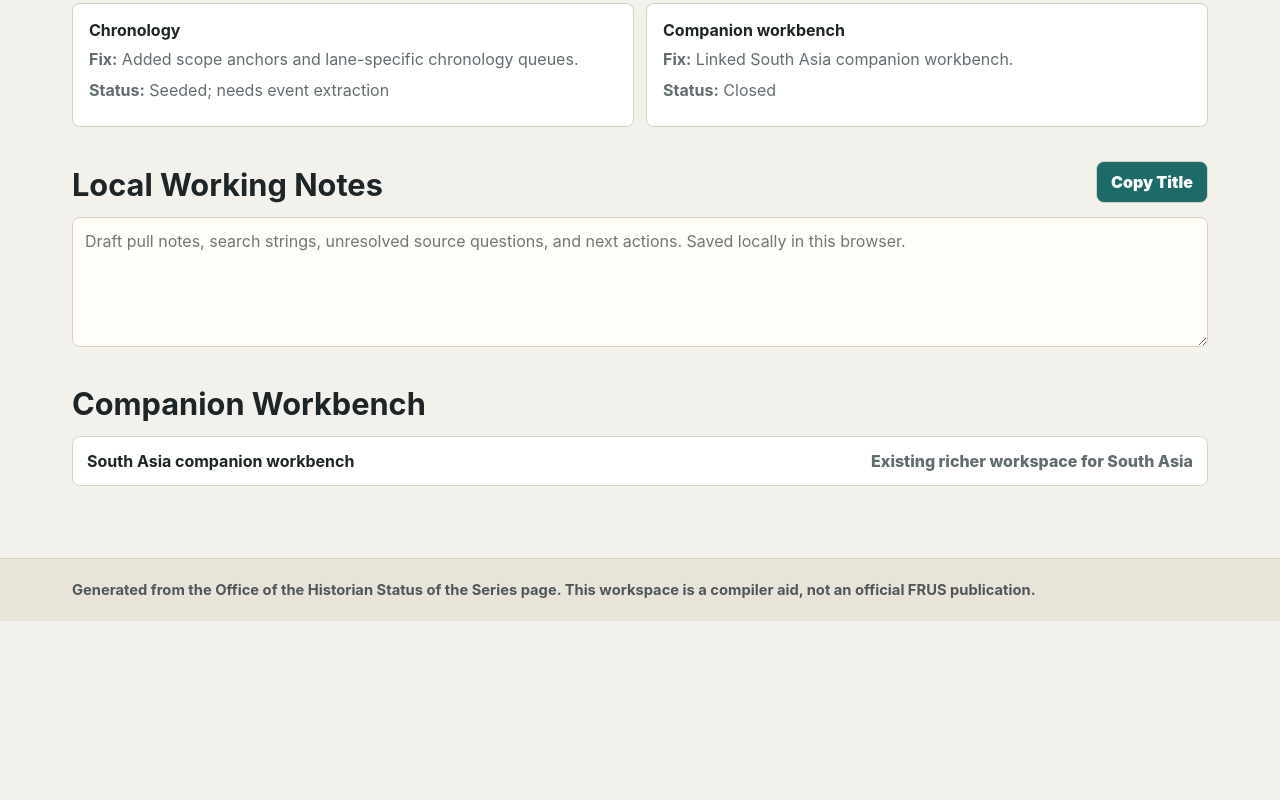
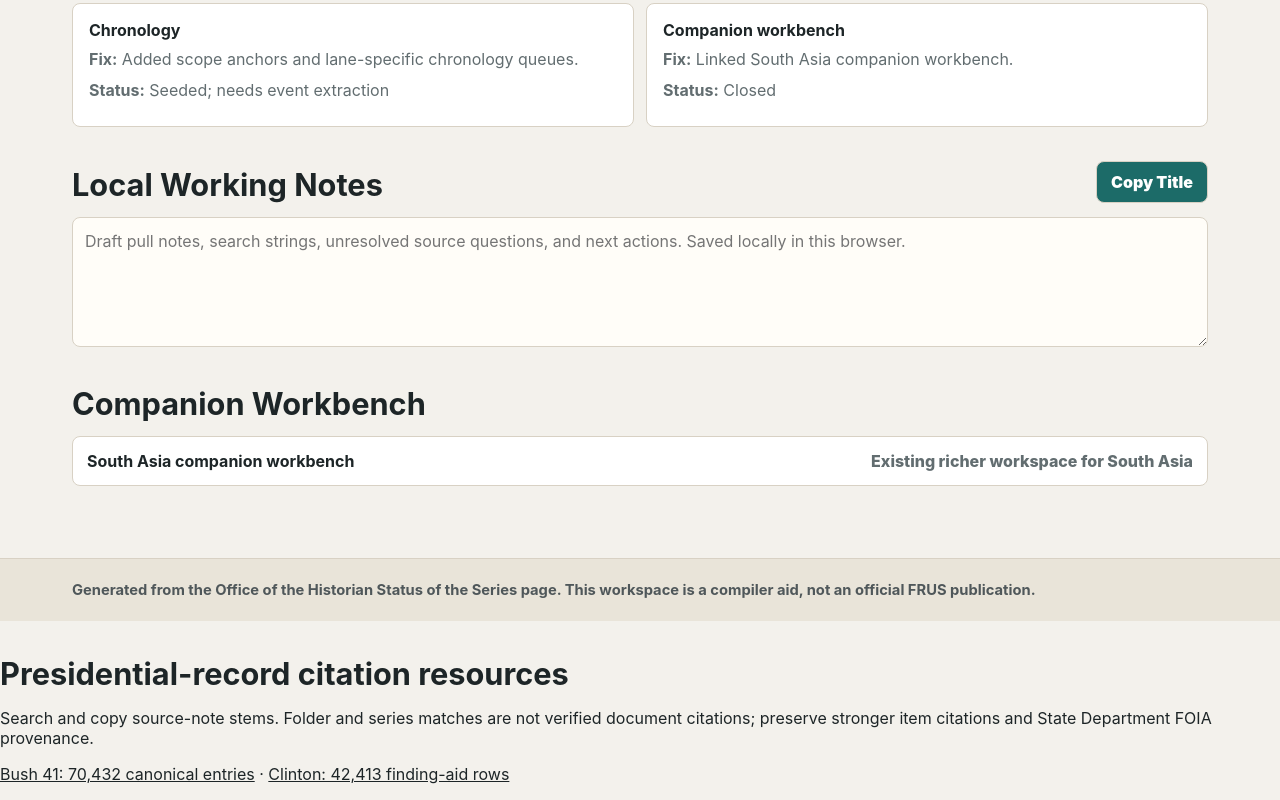
Before and after one commit to therealjameswilson/frus-1989-92v15-assist, a plain HTML site: page index.html in a window 1280 px wide. Shown: the part 2407-3207 px from the top of the page. Before the commit the page ends 3028 px from the top, so only its background shows below. Drawn offline with Linux system fonts and the light colour scheme.

Commit message:
Add complete presidential citation resources with copyable source notes

```diff
--- a/index.html
+++ b/index.html
@@ -257,5 +257,11 @@
         });
       })();
     </script>
-  </body>
+  <section data-presidential-citations data-citation-era="bush" aria-label="Presidential-record citation resources">
+  <h2>Presidential-record citation resources</h2>
+  <p>Search and copy source-note stems. Folder and series matches are not verified document citations; preserve stronger item citations and State Department FOIA provenance.</p>
+  <p><a href="https://therealjameswilson.github.io/bush41-nsc-source-notes/">Bush 41: 70,432 canonical entries</a> · <a href="https://therealjameswilson.github.io/clinton-2013-0185-source-notes/">Clinton: 42,413 finding-aid rows</a></p>
+</section>
+<script defer src="https://therealjameswilson.github.io/Compiler-Assist/assets/presidential-citations.js?v=20261031" data-era="bush"></script>
+</body>
 </html>
```
